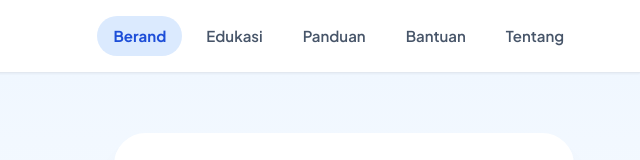
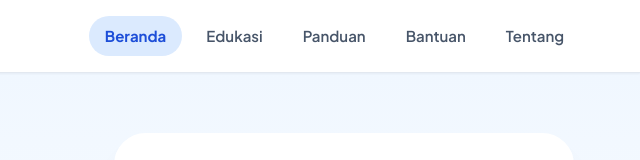
Before and after one commit to vravien/UTS-PEMWEB-RUANG-AMAN, a plain HTML site: page index.html in a window 1280 px wide. Shown: the top 160 px of the page, 640-1280 px from the left. Drawn offline with Linux system fonts and the light colour scheme.

Commit message:
Update index.html

```diff
--- a/index.html
+++ b/index.html
@@ -37,7 +37,7 @@
 
       <!-- Menu Navigasi Desktop & Mobile -->
       <nav class="nav-menu" id="navMenu">
-        <a href="index.html" class="nav-link active">Berand</a>
+        <a href="index.html" class="nav-link active">Beranda</a>
         <a href="edukasi.html" class="nav-link">Edukasi</a>
         <a href="panduan.html" class="nav-link">Panduan</a>
         <a href="bantuan.html" class="nav-link">Bantuan</a>
```
